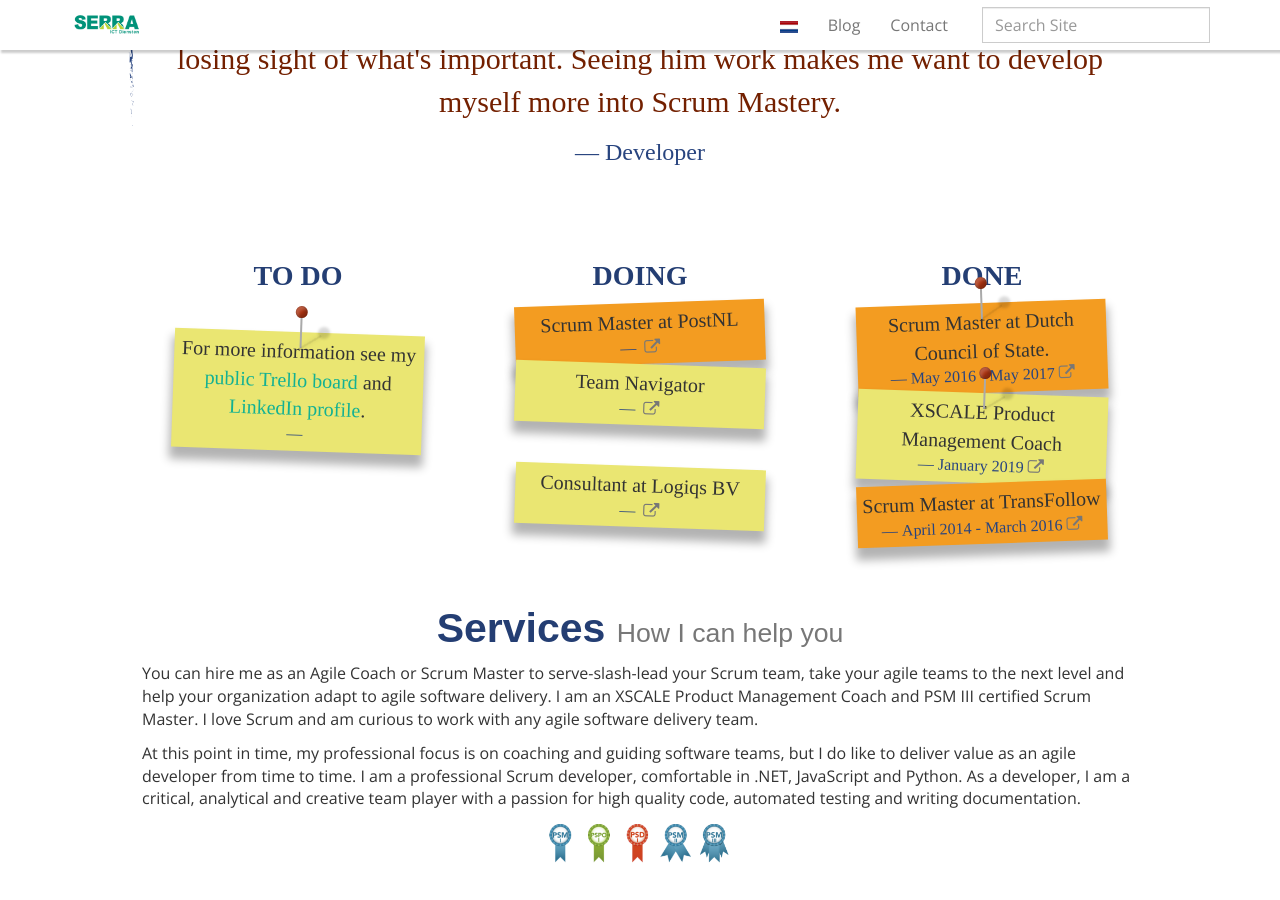
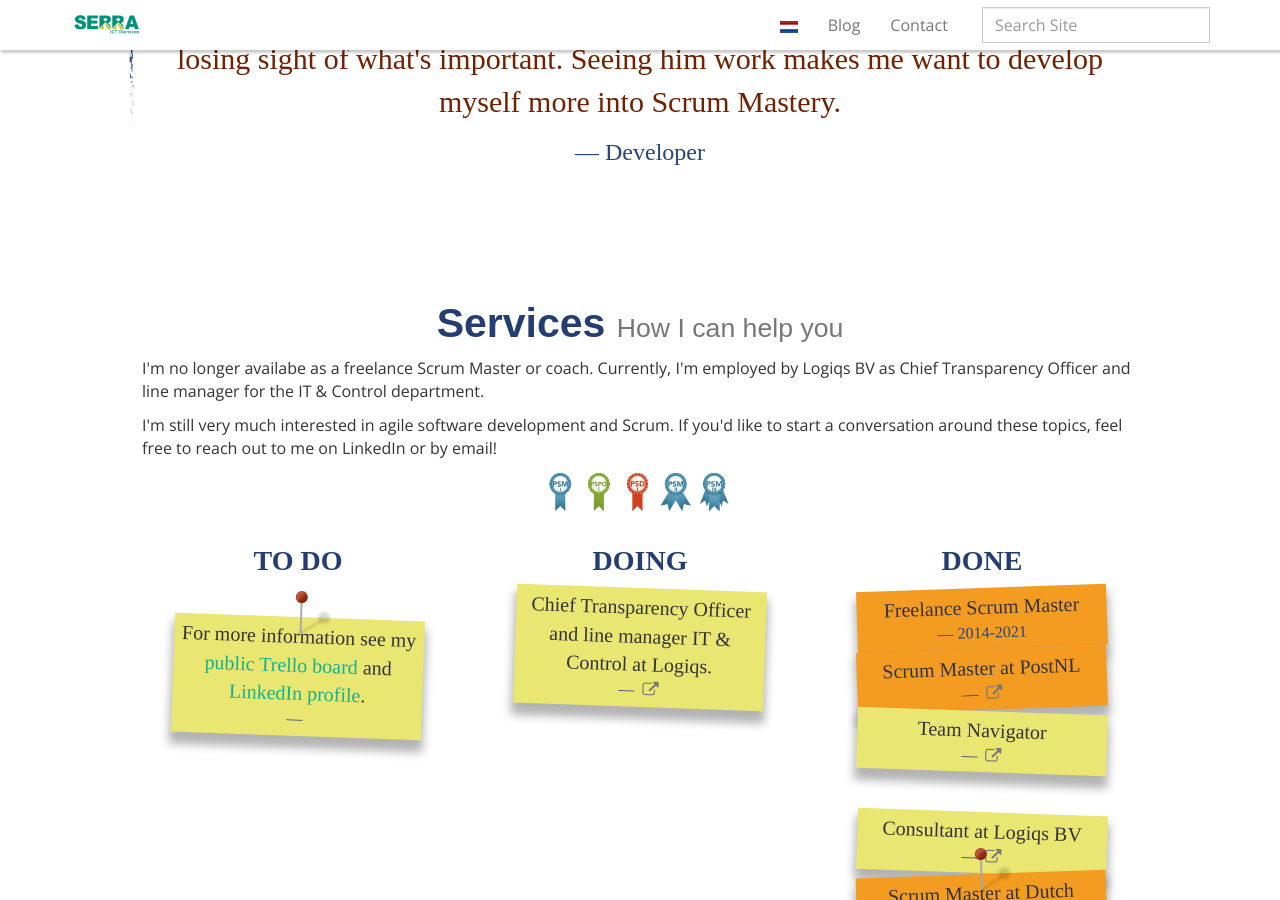
Before and after one commit to serraict/serraict.github.io, a Jekyll site: the page built from index.md, in a window 1280 px wide and 900 px high, scrolled down 661 px. Built offline with Jekyll 4.4.1, drawn with Linux system fonts in a browser that asks for light colours; nearby versions of some CDN libraries; some web fonts are replaced.

Commit message:
Update availability

```diff
--- a/_includes/board.html
+++ b/_includes/board.html
@@ -18,6 +18,23 @@
 <div class="col-md-4 lane">
     <h3>doing</h3>
 
+    <blockquote class="note note-yellow">
+        Chief Transparency Officer and line manager IT & Control at Logiqs.
+
+        <p>{% include ext-link.html href="https://www.logiqs.nl/" %}</p>
+    </blockquote>
+
+</div>
+
+<div class="col-md-4 lane">
+    <h3>done</h3>
+
+    <blockquote class="note note-orange">
+        Freelance Scrum Master
+
+        <p>2014-2021</p>
+    </blockquote>
+
     <blockquote class="note note-orange">
         Scrum Master at PostNL
 
@@ -37,11 +54,6 @@
 
         <p>{% include ext-link.html href="https://www.logiqs.nl/" %}</p>
     </blockquote>
-
-</div>
-
-<div class="col-md-4 lane">
-    <h3>done</h3>
 
     <blockquote class="note note-orange">
         <i class="pin"> </i>
--- a/index.md
+++ b/index.md
@@ -20,7 +20,6 @@
 <div class="carousel-inner" role="listbox">
 
   <div class="item active">
-
     <img src="/assets/img/stock/header_mountain.jpg" alt="Serra ICT Diensten">
     <div class="carousel-caption">
       <h1>Growing great teams</h1>
@@ -131,7 +130,6 @@
 
 <a id="Availability"></a>
 
-{% include board.html %}
 
 <div class="row about">
 <div class="col-md-12">
@@ -141,23 +139,13 @@
     <small>How I can help you</small>
   </h1>
   <p>
-    You can hire me as an Agile Coach or Scrum Master
-    to serve-slash-lead your Scrum team,
-    take your agile teams to the next level
-    and help your organization adapt to agile software delivery.
-    I am an XSCALE Product Management Coach
-    and PSM III certified Scrum Master. I love Scrum
-    and am curious to work with any agile software delivery team.
+    I'm no longer availabe as a freelance Scrum Master or coach.
+    Currently, I'm employed by Logiqs BV as Chief Transparency Officer and line manager for the IT & Control department.
   </p>
   <p>
-    At this point in time, my professional focus
-    is on coaching and guiding software teams,
-    but I do like to deliver value as an agile developer from time to time.
-    I am a professional Scrum developer,
-    comfortable in .NET, JavaScript and Python.
-    As a developer, I am a critical, analytical and creative team player
-    with a passion for high quality code,
-    automated testing and writing documentation.
+    I'm still very much interested in agile software development and Scrum.
+    If you'd like to start a conversation around these topics,
+    feel free to reach out to me on LinkedIn or by email!
   </p>
   <p class="text-center">
     <a href="https://www.scrum.org/User-Profile/userId/121566"
@@ -168,6 +156,8 @@
   </p>
 </div>
 </div>
+
+{% include board.html %}
 
 <div class="divider"></div>
 
```
Also changed, not shown: index-nl.md (+0 -9 lines).
